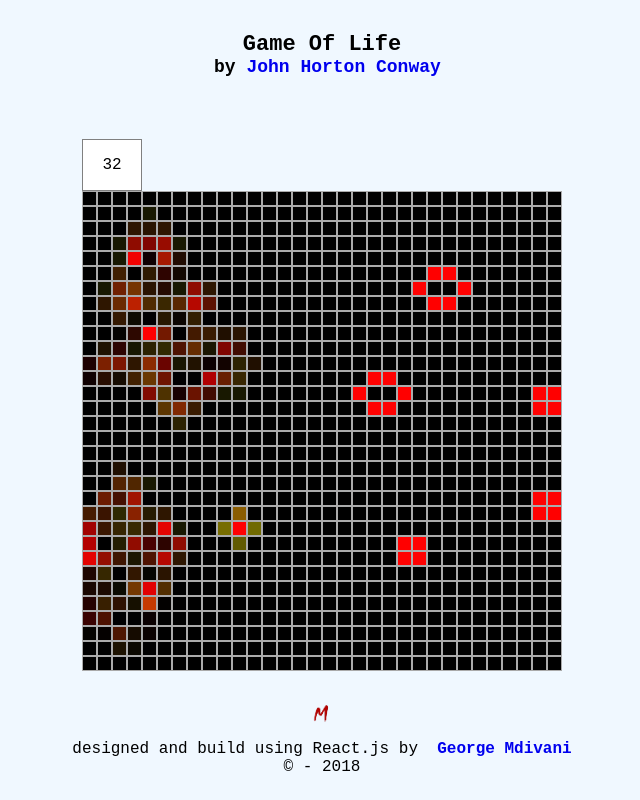
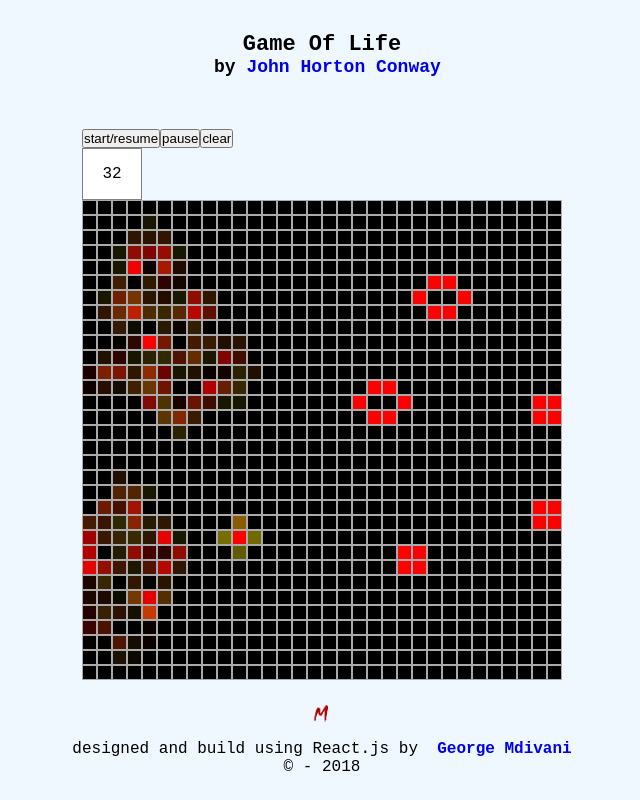
Before and after one commit to mdivani/life, a React app: page / in a window 1280 px wide. Shown: the whole page, without its empty margins (318-958 px from the left). Built offline with nearby package versions, Linux system fonts and the light colour scheme.

Commit message:
add commands - start,pause,clear

```diff
--- a/src/components/BoardContainer.js
+++ b/src/components/BoardContainer.js
@@ -2,7 +2,8 @@ import React from 'react';
 import CellsBoard from './CellsBoard';
 import DropDown from './DropDown';
 import {BoardContext} from '../boardContext';
-import {getRandom2dArray, gameOfLife} from '../helpers/generateBoard';
+import {getRandom2dArray, gameOfLife, empty2dArray} from '../helpers/generateBoard';
+import CommandsComponent from './CommandsComponent';
 
 export default class BoardContainer extends React.Component {
     constructor(props) {
@@ -10,15 +11,14 @@ export default class BoardContainer extends React.Component {
         this.state = {
             size: 32,
             gameBoard: [],
-            interval: 50
+            interval: 50,
+            intervalId: ''
         }
     }
 
     componentDidMount() {
         const gameBoard = getRandom2dArray(this.state.size, this.state.size);
-        this.setState({gameBoard});
-        setInterval(this.startGame,
-        this.state.interval);
+        this.setState({gameBoard}, this.startGame);
     }
 
     componentDidUpdate(prevProps, prevState) {
@@ -29,12 +29,22 @@ export default class BoardContainer extends React.Component {
     }
 
     startGame = () => {
-        const gameBoard = gameOfLife(this.state.gameBoard);
-        this.setState({gameBoard});
+        const intervalId = setInterval(() => {
+            const gameBoard = gameOfLife(this.state.gameBoard);
+            this.setState({gameBoard});
+        }, this.state.interval);
+        this.setState({intervalId});
     }
 
     pauseGame = () => {
+        if(this.state.intervalId) {
+          clearInterval(this.state.intervalId);
+        }
+    }
 
+    clearBoard = () => {
+        const clearGameBoard = empty2dArray(this.state.size, this.state.size);
+        this.setState({gameBoard: clearGameBoard});
     }
 
     handleSelectSize = (size) => {
@@ -45,6 +55,11 @@ export default class BoardContainer extends React.Component {
         return (
             <div className='container__board'>
                 <BoardContext.Provider value={this.state.gameBoard}>
+                    <CommandsComponent
+                        startGame={this.startGame}
+                        pauseGame={this.pauseGame}
+                        clearBoard={this.clearBoard}
+                     />
                     <DropDown
                         selected={this.state.size}
                         handleSelectSize={this.handleSelectSize}
--- /dev/null
+++ b/src/components/CommandItem.js
@@ -0,0 +1,12 @@
+import React from 'react';
+
+const CommandItem = (props) => {
+
+    return (
+        <button className='btn btn--command' onClick={props.onClickCommand}>
+            {props.name}
+        </button>
+    )
+}
+
+export default CommandItem;
--- /dev/null
+++ b/src/components/CommandsComponent.js
@@ -0,0 +1,15 @@
+import React from 'react';
+import CommandItem from './CommandItem';
+
+const CommandsComponent = (props) => {
+
+    return (
+        <div className='commands'>
+            <CommandItem name='start/resume' onClickCommand={props.startGame} />
+            <CommandItem name='pause' onClickCommand={props.pauseGame} />
+            <CommandItem name='clear' onClickCommand={props.clearBoard} />
+        </div>
+    )
+}
+
+export default CommandsComponent;
--- a/src/helpers/generateBoard.js
+++ b/src/helpers/generateBoard.js
@@ -50,7 +50,7 @@ return board;
 export const checkIfAllDead = (array) => {
     for(let i = 0; i < array.length; i++) {
       for(let k = 0; k < array.length; k++) {
-        if(array[i][k] === 1) return false;
+        if(array[i][k] === true) return false;
       }
     }
     return true;
@@ -62,7 +62,7 @@ export const checkIfAllDead = (array) => {
      for(let i = 0; i < length; i++) {
        arr[i] = [];
        for(let k = 0; k < subLength; k++) {
-         arr[i][k] = 0;
+         arr[i][k] = false;
        }
      }
     return arr;
--- a/src/style/base/_base.scss
+++ b/src/style/base/_base.scss
@@ -11,7 +11,7 @@
     --s-size: .8rem;
     --m-size: 1.6rem;
     --l-size: 3.2rem;
-    --bg-largest: 120rem;
+    --bg-largest: 140rem;
     //font size
     --font-largest: 2.2rem;
     --font-large: 1.8rem;
```
